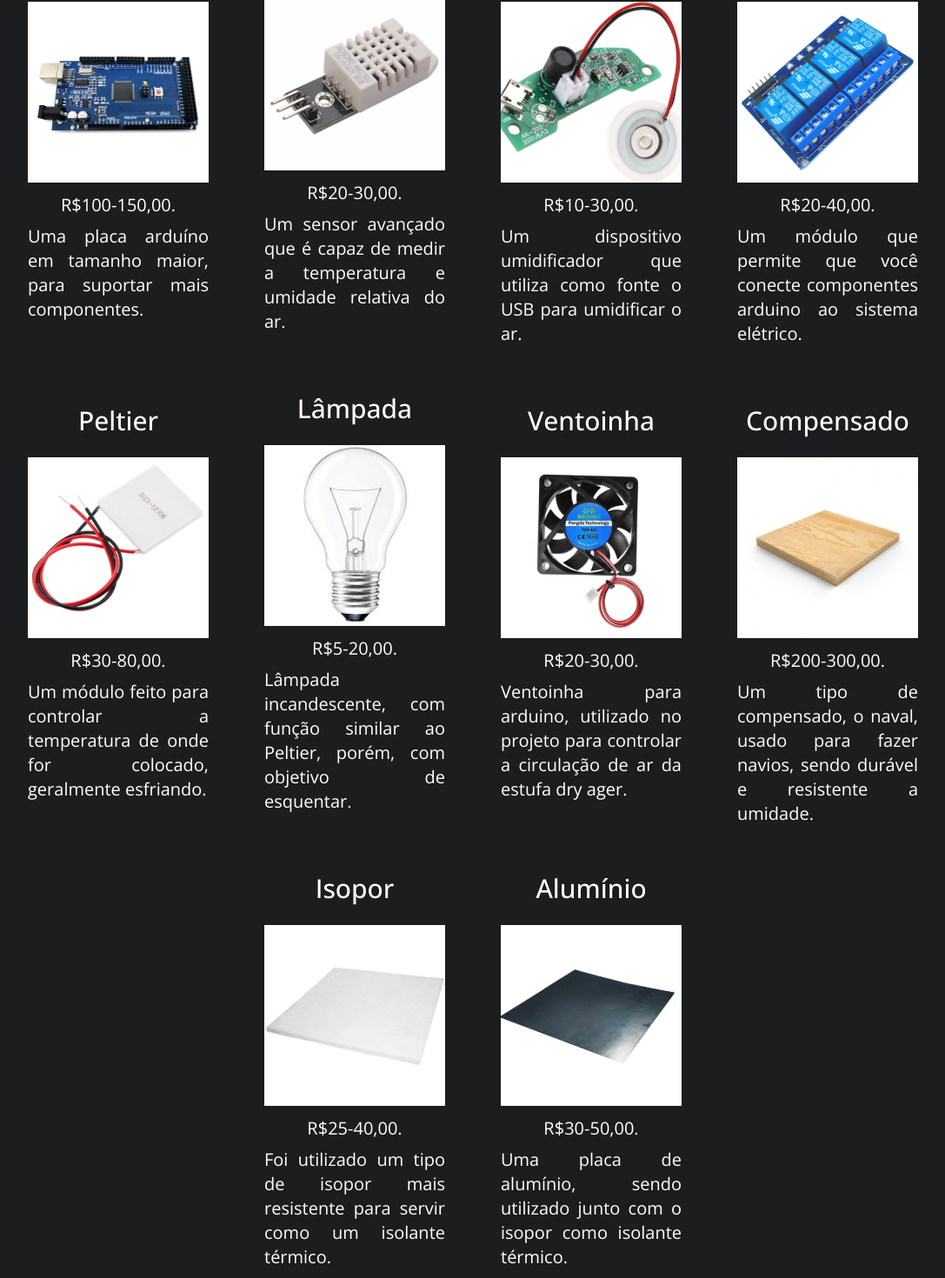
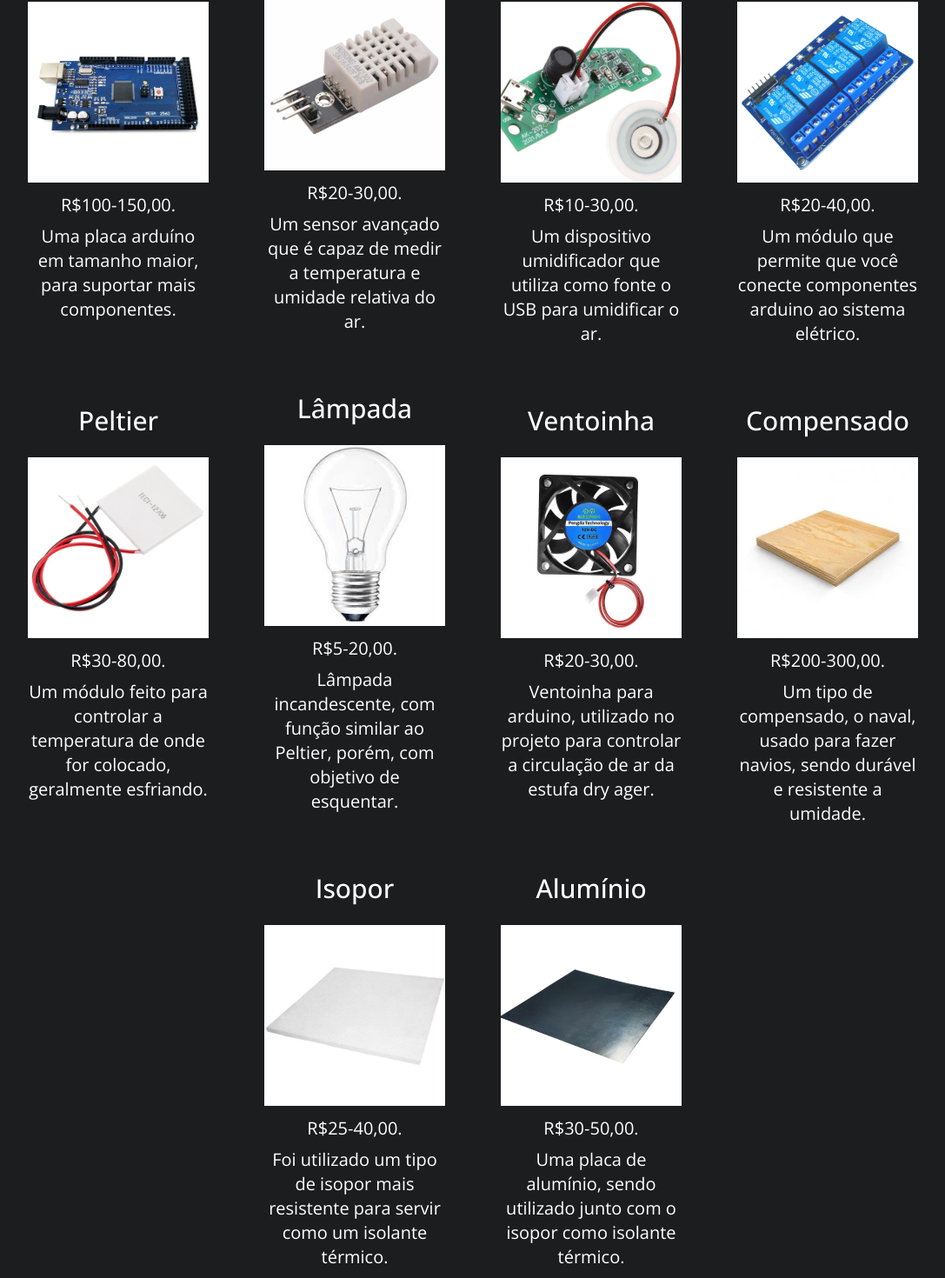
Before and after one commit to jeanmendeskk/Old-Boi, a React (Vite) app: page /Materiais in a window 1280 px wide. Shown: the part 176-1646 px from the top of the page at 87% size, without its empty margins (96-1183 px from the left). Built offline with nearby package versions, Linux system fonts and the light colour scheme; a web font is replaced by a local one.

Commit message:
Alteração na página de materiais - melhora na estética

```diff
--- a/src/pages/Materiais.jsx
+++ b/src/pages/Materiais.jsx
@@ -40,7 +40,7 @@ export default function Materiais() {
 
                   <h3 className="font-normal pt-3 pb-2 2xl:text-2xl">R$100-150,00.</h3>
 
-                  <p className="font-light text-justify 2xl:text-2xl">Uma placa arduíno em tamanho maior, para suportar mais componentes.</p>
+                  <p className="font-light text-center 2xl:text-2xl">Uma placa arduíno em tamanho maior, para suportar mais componentes.</p>
 
                   <p className="max-lg:hidden">⠀⠀⠀⠀⠀⠀⠀⠀⠀</p>
                   <p className="max-2xl:hidden">⠀⠀⠀⠀⠀⠀⠀⠀⠀</p>
@@ -53,7 +53,7 @@ export default function Materiais() {
 
                   <h3 className="font-normal pt-3 pb-2 2xl:text-2xl">R$20-30,00.</h3>
 
-                  <p className="font-light text-justify 2xl:text-2xl">Um sensor avançado que é capaz de medir a temperatura e umidade relativa do ar.</p>
+                  <p className="font-light text-center 2xl:text-2xl">Um sensor avançado que é capaz de medir a temperatura e umidade relativa do ar.</p>
 
                   <p className="max-lg:hidden">⠀⠀⠀⠀⠀⠀⠀⠀⠀</p>
                   <p className="max-2xl:hidden">⠀⠀⠀⠀⠀⠀⠀⠀⠀</p>
@@ -66,7 +66,7 @@ export default function Materiais() {
 
                   <h3 className="font-normal pt-3 pb-2 2xl:text-2xl">R$10-30,00.</h3>
 
-                  <p className="font-light text-justify 2xl:text-2xl">Um dispositivo umidificador que utiliza como fonte o USB para umidificar o ar.</p>
+                  <p className="font-light text-center 2xl:text-2xl">Um dispositivo umidificador que utiliza como fonte o USB para umidificar o ar.</p>
 
                   <p className="max-2xl:hidden">⠀⠀⠀⠀⠀⠀⠀⠀⠀</p>
                   <p className="max-2xl:hidden">⠀⠀⠀⠀⠀⠀⠀⠀⠀</p>
@@ -79,7 +79,7 @@ export default function Materiais() {
 
                   <h3 className="font-normal pt-3 pb-2 2xl:text-2xl">R$20-40,00.</h3>
 
-                  <p className="font-light text-justify 2xl:text-2xl">Um módulo que permite que você conecte componentes arduino ao sistema elétrico.</p>
+                  <p className="font-light text-center 2xl:text-2xl">Um módulo que permite que você conecte componentes arduino ao sistema elétrico.</p>
 
                   <p className="sm:hidden lg:flex xl:hidden">⠀⠀⠀⠀⠀⠀⠀⠀⠀</p>
                   <p className="max-2xl:hidden">⠀⠀⠀⠀⠀⠀⠀⠀⠀</p>
@@ -92,7 +92,7 @@ export default function Materiais() {
 
                   <h3 className="font-normal pt-3 pb-2 2xl:text-2xl">R$30-80,00.</h3>
 
-                  <p className="font-light text-justify 2xl:text-2xl">Um módulo feito para controlar  a temperatura de onde for colocado, geralmente esfriando.</p>
+                  <p className="font-light text-center 2xl:text-2xl">Um módulo feito para controlar  a temperatura de onde for colocado, geralmente esfriando.</p>
 
                   <p className="max-lg:hidden">⠀⠀⠀⠀⠀⠀⠀⠀⠀</p>
               </div>
@@ -104,7 +104,7 @@ export default function Materiais() {
 
                   <h3 className="font-normal pt-3 pb-2 2xl:text-2xl">R$5-20,00.</h3>
 
-                  <p className="font-light text-justify 2xl:text-2xl">Lâmpada incandescente, com função similar ao Peltier, porém, com objetivo de esquentar.</p>
+                  <p className="font-light text-center 2xl:text-2xl">Lâmpada incandescente, com função similar ao Peltier, porém, com objetivo de esquentar.</p>
 
                   <p className="max-lg:hidden">⠀⠀⠀⠀⠀⠀⠀⠀⠀</p>
               </div>
@@ -116,7 +116,7 @@ export default function Materiais() {
 
                   <h3 className="font-normal pt-3 pb-2 2xl:text-2xl">R$20-30,00.</h3>
 
-                  <p className="font-light text-justify 2xl:text-2xl">Ventoinha para arduino, utilizado no projeto para controlar a circulação de ar da estufa dry ager.</p>
+                  <p className="font-light text-center 2xl:text-2xl">Ventoinha para arduino, utilizado no projeto para controlar a circulação de ar da estufa dry ager.</p>
 
                   <p className="max-lg:hidden">⠀⠀⠀⠀⠀⠀⠀⠀⠀</p>
               </div>
@@ -128,7 +128,7 @@ export default function Materiais() {
 
                   <h3 className="font-normal pt-3 pb-2 2xl:text-2xl">R$200-300,00.</h3>
 
-                  <p className="font-light text-justify 2xl:text-2xl">Um tipo de compensado, o naval, usado para fazer navios, sendo durável e resistente a umidade.</p>
+                  <p className="font-light text-center 2xl:text-2xl">Um tipo de compensado, o naval, usado para fazer navios, sendo durável e resistente a umidade.</p>
                   <p className="max-2xl:hidden">⠀⠀⠀⠀⠀⠀⠀⠀⠀</p>
               </div>
 
@@ -139,7 +139,7 @@ export default function Materiais() {
 
                   <h3 className="font-normal pt-3 pb-2 2xl:text-2xl">R$25-40,00.</h3>
 
-                  <p className="font-light text-justify 2xl:text-2xl">Foi utilizado um tipo de isopor mais resistente para servir como um isolante térmico.</p>
+                  <p className="font-light text-center 2xl:text-2xl">Foi utilizado um tipo de isopor mais resistente para servir como um isolante térmico.</p>
 
                   <p className="sm:hidden lg:flex xl:hidden">⠀⠀⠀⠀⠀⠀⠀⠀⠀</p>
                   <p className="max-2xl:hidden">⠀⠀⠀⠀⠀⠀⠀⠀⠀</p>
@@ -153,7 +153,7 @@ export default function Materiais() {
 
                   <h3 className="font-normal pt-3 pb-2 2xl:text-2xl">R$30-50,00.</h3>
 
-                  <p className="font-light text-justify 2xl:text-2xl">Uma placa de alumínio, sendo utilizado junto com o isopor como isolante térmico.</p>
+                  <p className="font-light text-center 2xl:text-2xl">Uma placa de alumínio, sendo utilizado junto com o isopor como isolante térmico.</p>
                   <p className="max-2xl:hidden">⠀⠀⠀⠀⠀⠀⠀⠀⠀</p>
                   <p className="max-2xl:hidden">⠀⠀⠀⠀⠀⠀⠀⠀⠀</p>
               </div>
```
